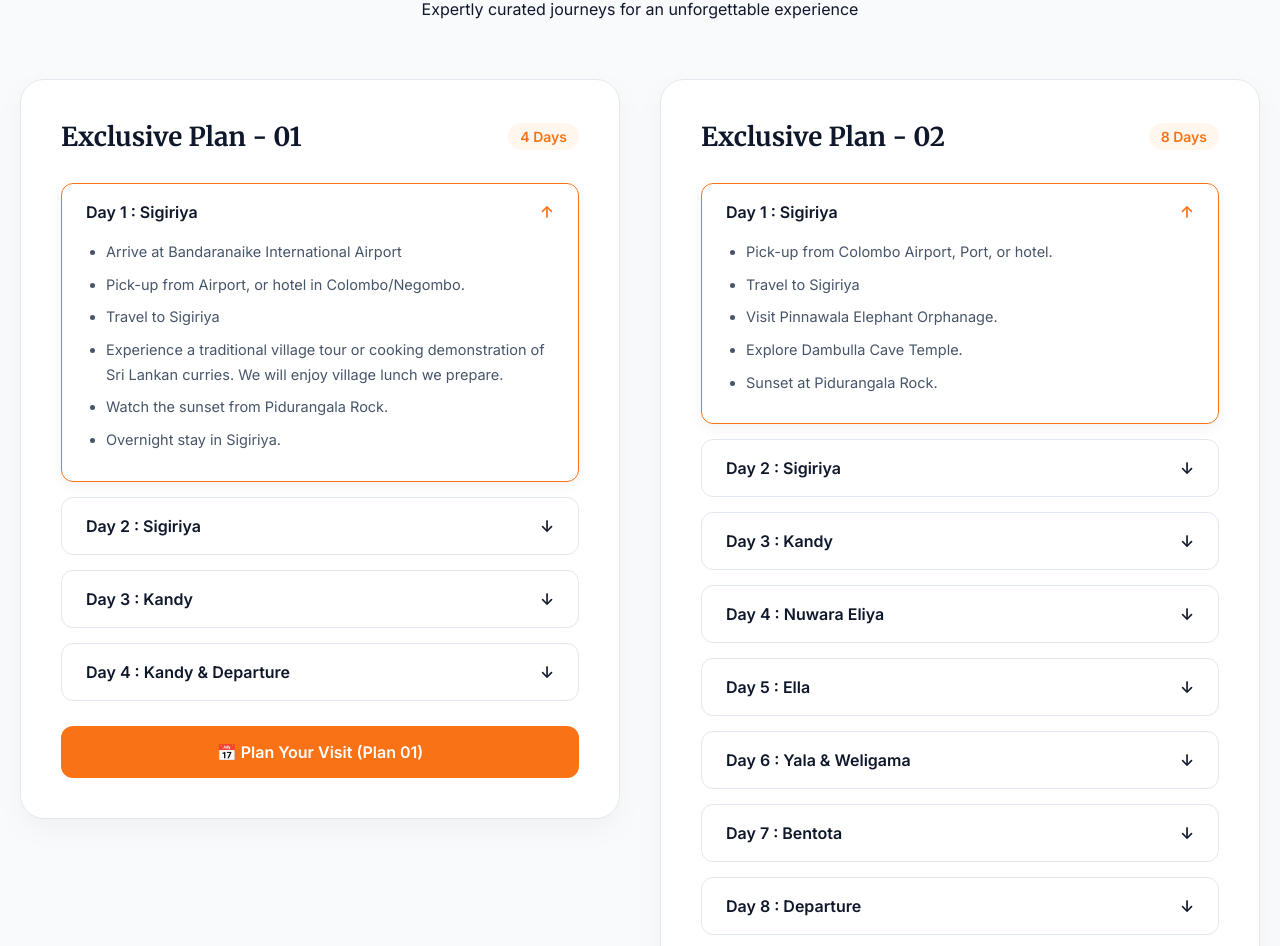
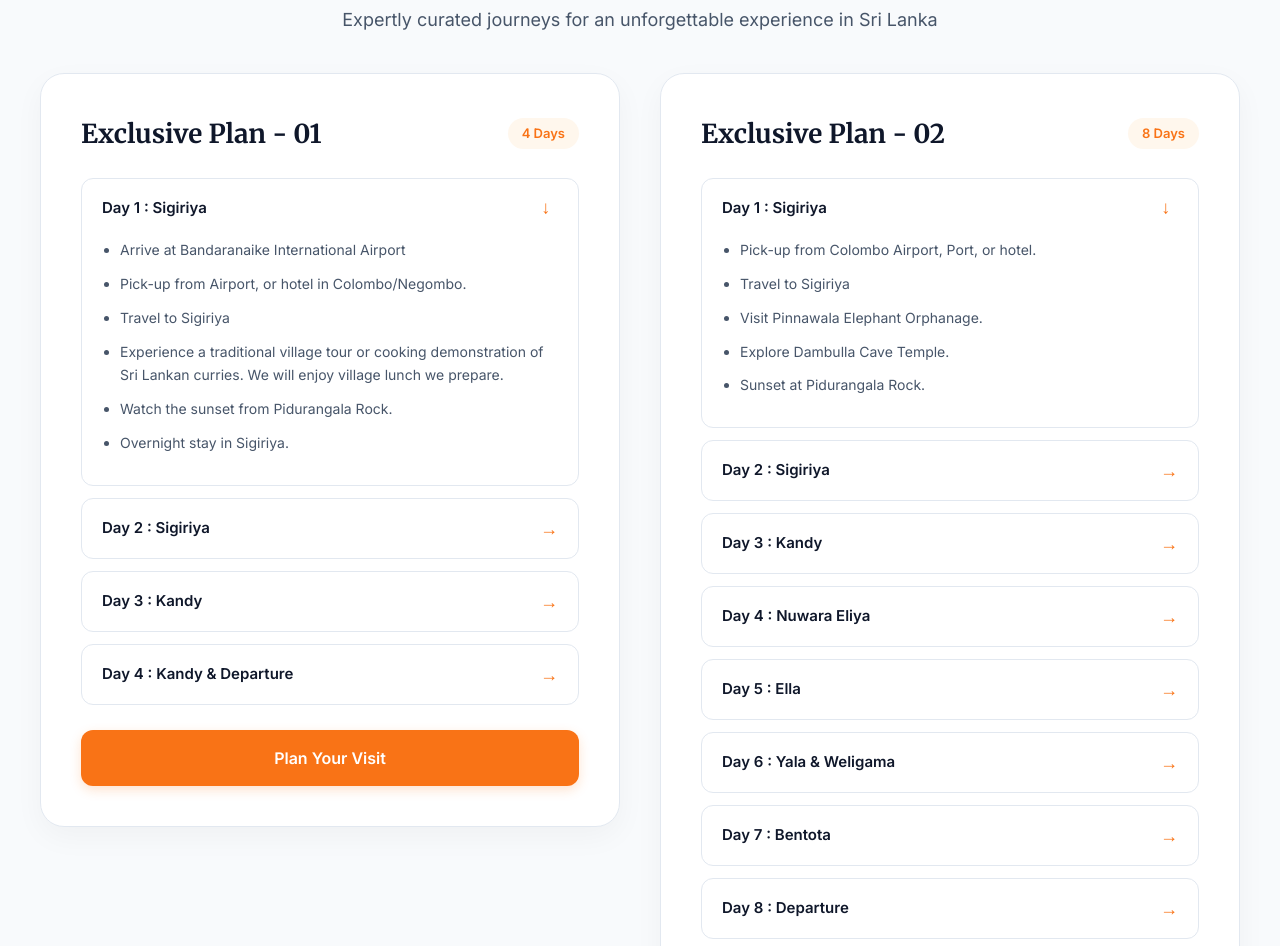
Before and after one commit to CKDhananjaya/Ceylon-Birdwing-Tours, a plain HTML site: page plan.html in a window 1280 px wide. Shown: the part 157-1103 px from the top of the page. Drawn offline with Linux system fonts and the light colour scheme.

Commit message:
Add files via upload

```diff
--- a/plan.html
+++ b/plan.html
@@ -52,7 +52,7 @@
         }
 
         @keyframes fadeInUp {
-            from { opacity: 0; transform: translateY(30px); }
+            from { opacity: 0; transform: translateY(20px); }
             to { opacity: 1; transform: translateY(0); }
         }
 
@@ -60,46 +60,55 @@
             font-family: 'Inter', sans-serif;
             background-color: var(--primary-bg);
             margin: 0;
-            padding: 60px 20px;
+            padding: 40px 15px;
             color: var(--text-dark);
             opacity: 0;
             transition: opacity 1s ease;
+            line-height: 1.5;
         }
 
         .page-header {
             text-align: center;
-            margin-bottom: 60px;
+            margin-bottom: 40px;
             animation: fadeInUp 0.8s ease forwards;
+            padding: 0 10px;
         }
 
         .page-header h1 {
             font-family: 'Merriweather', serif;
-            font-size: 42px;
-            margin-bottom: 15px;
+            font-size: clamp(28px, 5vw, 42px);
+            margin-bottom: 12px;
+            color: var(--text-dark);
         }
 
+        .page-header p {
+            color: var(--text-gray);
+            font-size: clamp(14px, 3vw, 18px);
+            max-width: 600px;
+            margin: 0 auto;
+        }
+
+        /* LAYOUT CONTAINER */
         .plans-container {
             display: grid;
-            grid-template-columns: 1fr 1fr;
-            gap: 40px;
-            max-width: 1250px;
+            grid-template-columns: repeat(auto-fit, minmax(320px, 1fr));
+            gap: 30px;
+            max-width: 1200px;
             margin: 0 auto;
             align-items: start;
         }
 
+        /* CARD STYLE */
         .plan-card {
             background: var(--card-bg);
             border-radius: 24px;
-            padding: 40px;
+            padding: clamp(20px, 5vw, 40px);
             box-shadow: 0 10px 30px rgba(0,0,0,0.04);
             border: 1px solid var(--border-color);
             transition: var(--transition);
             animation: fadeInUp 0.8s ease forwards;
             opacity: 0;
         }
-
-        .plan-card:nth-child(1) { animation-delay: 0.2s; }
-        .plan-card:nth-child(2) { animation-delay: 0.4s; }
 
         .plan-card:hover {
             transform: translateY(-5px);
@@ -108,64 +117,88 @@
 
         .plan-title {
             font-family: 'Merriweather', serif;
-            font-size: 26px;
+            font-size: clamp(22px, 4vw, 26px);
             margin-top: 0;
-            margin-bottom: 30px;
+            margin-bottom: 25px;
+            color: var(--text-dark);
+            display: flex;
+            align-items: center;
+            justify-content: space-between;
+            gap: 10px;
+        }
+
+        .plan-title span {
+            font-family: 'Inter', sans-serif;
+            font-size: 13px;
+            font-weight: 600;
+            background: #fff7ed;
+            color: var(--accent-orange);
+            padding: 6px 14px;
+            border-radius: 50px;
+            white-space: nowrap;
+        }
+
+        /* ACCORDION STYLES */
+        details {
+            border: 1px solid var(--border-color);
+            border-radius: 12px;
+            margin-bottom: 12px;
+            transition: var(--transition);
+            background: #fff;
+            overflow: hidden;
+        }
+
+        summary {
+            padding: 16px 20px;
+            cursor: pointer;
+            font-weight: 600;
+            font-size: 15px;
+            list-style: none;
             display: flex;
             justify-content: space-between;
             align-items: center;
-        }
-
-        .plan-title span {
-            font-size: 14px;
-            background: #fff7ed;
-            color: var(--accent-orange);
-            padding: 5px 12px;
-            border-radius: 20px;
-            font-family: 'Inter', sans-serif;
-        }
-
-        details {
-            border: 1px solid var(--border-color);
-            border-radius: 12px;
-            margin-bottom: 15px;
-            transition: var(--transition);
-        }
-
-        details[open] {
-            border-color: var(--accent-orange);
-            box-shadow: 0 4px 15px rgba(0,0,0,0.05);
-        }
-
-        summary {
-            padding: 18px 24px;
-            cursor: pointer;
-            font-weight: 600;
-            list-style: none;
-            display: flex;
-            justify-content: space-between;
             outline: none;
+            user-select: none;
         }
 
         summary::after {
-            content: '↓';
-            transition: transform 0.3s;
+            content: '→';
+            font-size: 18px;
+            color: var(--accent-orange);
+            transition: transform 0.3s ease;
         }
 
-        details[open] summary::after { transform: rotate(180deg); color: var(--accent-orange); }
+        details[open] summary::after {
+            transform: rotate(90deg);
+        }
+
+        summary::-webkit-details-marker { display: none; }
 
         .day-content {
-            padding: 0 24px 20px;
+            padding: 0 20px 20px 20px;
             color: var(--text-gray);
             line-height: 1.7;
-            font-size: 14.5px;
+            font-size: 14px;
+            animation: fadeIn 0.4s ease;
         }
 
-        .day-content ul { padding-left: 20px; margin: 0; }
-        .day-content li { margin-bottom: 8px; }
+        @keyframes fadeIn {
+            from { opacity: 0; } to { opacity: 1; }
+        }
 
+        .day-content ul {
+            padding-left: 18px;
+            margin: 0;
+        }
+
+        .day-content li {
+            margin-bottom: 10px;
+        }
+
+        /* BUTTON STYLE */
         .btn-book {
             display: flex;
+            align-items: center;
             justify-content: center;
             width: 100%;
             background-color: var(--accent-orange);
@@ -176,47 +209,62 @@
             text-decoration: none;
             margin-top: 25px;
             transition: var(--transition);
+            font-size: 16px;
+            border: none;
+            box-shadow: 0 4px 12px rgba(249, 115, 22, 0.2);
         }
 
         .btn-book:hover {
             background-color: var(--accent-hover);
-            transform: scale(1.02);
+            box-shadow: 0 6px 20px rgba(249, 115, 22, 0.3);
         }
 
-        .back-container { text-align: center; margin-top: 50px; }
+        /* BACK BUTTON */
+        .back-container {
+            text-align: center;
+            margin-top: 40px;
+            padding-bottom: 40px;
+        }
 
         .btn-back {
             display: inline-flex;
             align-items: center;
-            padding: 14px 30px;
-            background: #fff;
+            padding: 12px 25px;
+            background-color: #fff;
             color: var(--text-dark);
             text-decoration: none;
             border-radius: 50px;
             font-weight: 600;
+            font-size: 14px;
             border: 1px solid var(--border-color);
             transition: var(--transition);
         }
 
-        .btn-back:hover { background: var(--text-dark); color: #fff; }
+        .btn-back:hover {
+            background-color: var(--text-dark);
+            color: #fff;
+        }
 
-        @media (max-width: 992px) {
-            .plans-container { grid-template-columns: 1fr; }
-            .page-header h1 { font-size: 32px; }
+        /* DESKTOP SPECIFIC */
+        @media (min-width: 992px) {
+            body { padding: 60px 20px; }
+            .plans-container { grid-template-columns: 1fr 1fr; gap: 40px; }
         }
     </style>
 </head>
 <body>
 
-    <div id="preloader"><span class="loader"></span></div>
+    <div id="preloader">
+        <span class="loader"></span>
+    </div>
 
     <div class="page-header">
         <h1>Our Exclusive Tour Plans</h1>
-        <p>Expertly curated journeys for an unforgettable experience</p>
+        <p>Expertly curated journeys for an unforgettable experience in Sri Lanka</p>
     </div>
 
     <div class="plans-container">
-        <div class="plan-card">
+        <div class="plan-card" style="animation-delay: 0.2s;">
             <h2 class="plan-title">Exclusive Plan - 01 <span>4 Days</span></h2>
 
             <details open>
@@ -273,10 +321,12 @@
                 </div>
             </details>
 
-            <a href="https://wa.me/94762055008?text=Interested%20in%20Plan%2001" class="btn-book">📅 Plan Your Visit (Plan 01)</a>
+            <a href="https://wa.me/94762055008?text=I'm%20interested%20in%20Exclusive%20Plan%2001" class="btn-book">
+                Plan Your Visit
+            </a>
         </div>
 
-        <div class="plan-card">
+        <div class="plan-card" style="animation-delay: 0.4s;">
             <h2 class="plan-title">Exclusive Plan - 02 <span>8 Days</span></h2>
 
             <details open>
@@ -381,12 +431,16 @@
                 </div>
             </details>
 
-            <a href="https://wa.me/94762055008?text=Interested%20in%20Plan%2002" class="btn-book">📅 Plan Your Visit (Plan 02)</a>
+            <a href="https://wa.me/94762055008?text=I'm%20interested%20in%20Exclusive%20Plan%2002" class="btn-book">
+                 Plan Your Visit
+            </a>
         </div>
     </div>
 
     <div class="back-container">
-        <a href="packages.html" class="btn-back"><span>←</span> Back to All Packages</a>
+        <a href="packages.html" class="btn-back">
+            <span>←</span> Back to All Packages
+        </a>
     </div>
 
     <script>
@@ -399,5 +453,6 @@
             }, 500);
         });
     </script>
+
 </body>
 </html>
```
